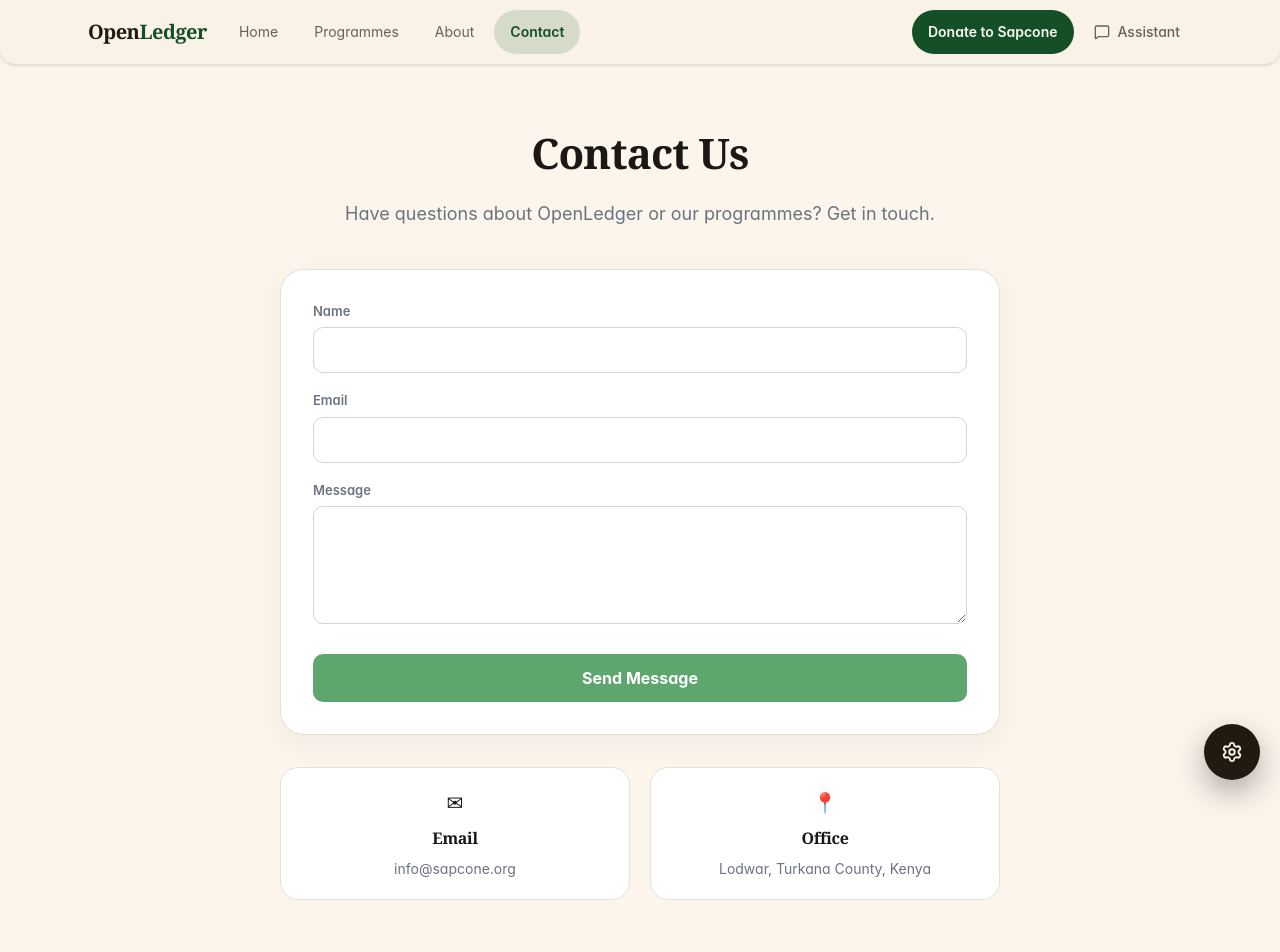
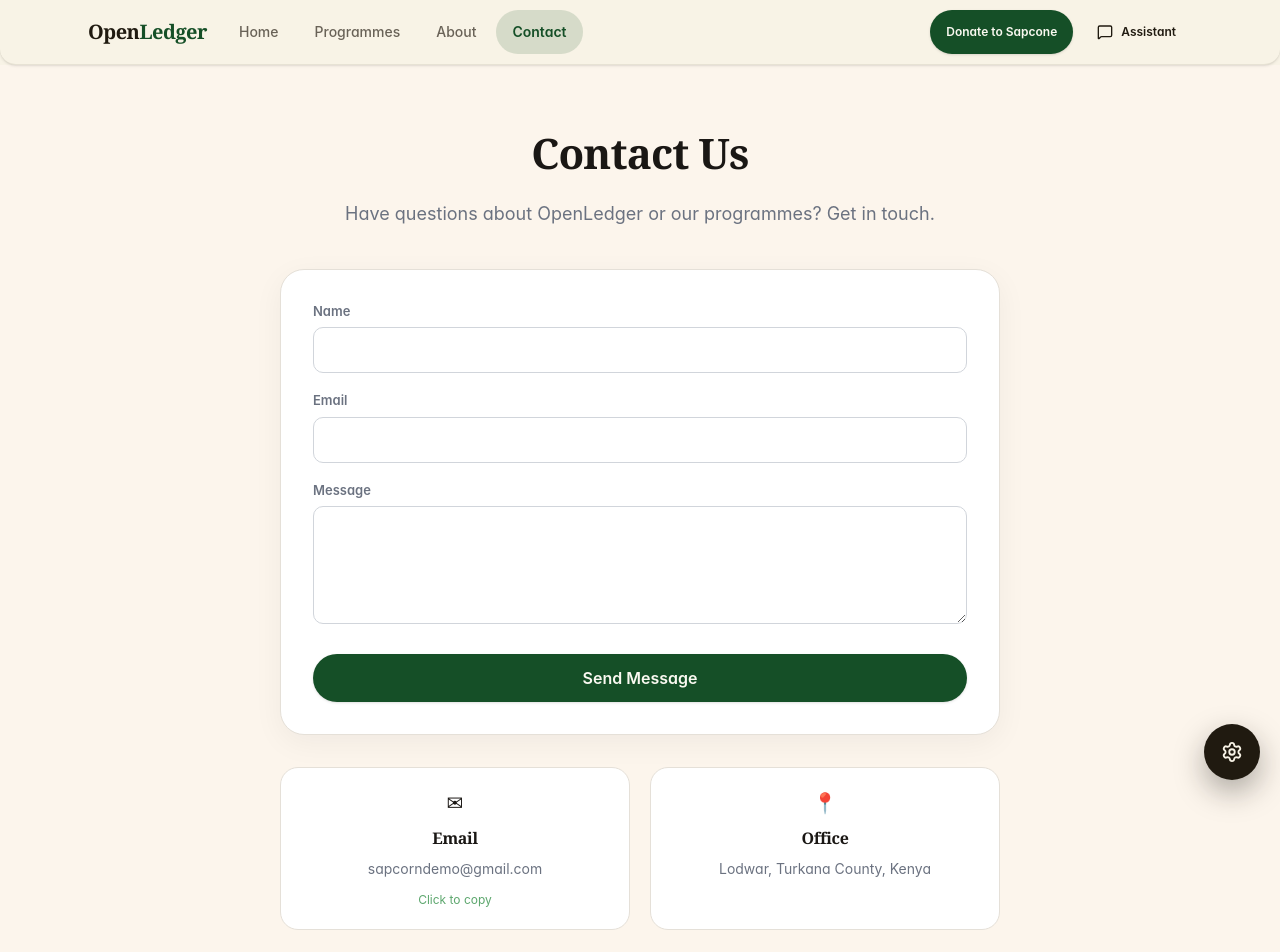
Before and after one commit to OpenLedgerCrew/openledger, a React (Vite) app in the folder frontend/: page /contact in a window 1280 px wide. Shown: the top 952 px of the page. Built offline with nearby package versions, Linux system fonts and the light colour scheme.

Commit message:
"fix: integrate emailjs to contact"

```diff
--- a/frontend/package.json
+++ b/frontend/package.json
@@ -11,6 +11,7 @@
     "typecheck": "tsc --noEmit"
   },
   "dependencies": {
+    "@emailjs/browser": "^4.4.1",
     "@hookform/resolvers": "^5.2.2",
     "@radix-ui/react-accordion": "^1.2.12",
     "@radix-ui/react-alert-dialog": "^1.1.15",
--- a/frontend/src/components/Header.tsx
+++ b/frontend/src/components/Header.tsx
@@ -3,6 +3,7 @@ import { NavLink } from "react-router-dom";
 import { Menu, X, MessageSquare } from "lucide-react";
 import { Logo } from "./ui/Logo";
 import { cn } from "./lib/utils";
+import { Button } from "./ui/button";
 import { DonateModal } from "./DonateModal";
 import { useChatContext } from "../contexts/ChatContext";
 
@@ -35,7 +36,7 @@ export function Header() {
                 end={item.to === "/"}
                 className={({ isActive }) =>
                   cn(
-                    "rounded-full px-4 py-2 text-sm transition-colors duration-200 flex items-center min-h-[44px]",
+                    "rounded-full px-4 py-2 text-sm font-medium transition-colors duration-200 flex items-center min-h-[44px]",
                     isActive
                       ? "font-semibold bg-primary/15 text-primary"
                       : "text-muted-foreground hover:text-foreground hover:bg-accent",
@@ -51,41 +52,45 @@ export function Header() {
           <div className="ml-auto flex items-center gap-2">
 
             {/* Donate — desktop only */}
-            <button
+            <Button
+              variant="default"
+              size="sm"
               onClick={() => setDonateOpen(true)}
-              className="hidden md:inline-flex items-center gap-2 rounded-full bg-primary px-4 py-2 text-sm font-semibold text-primary-foreground transition-opacity hover:opacity-90 min-h-[44px]"
+              className="hidden md:inline-flex"
             >
               Donate to Sapcone
-            </button>
+            </Button>
 
             {/* Assistant toggle — desktop only */}
-            <button
+            <Button
+              variant="ghost"
+              size="sm"
               onClick={toggleChat}
               aria-label={chatOpen ? "Close assistant chat" : "Open assistant chat"}
               aria-expanded={chatOpen}
               className={cn(
-                "hidden md:flex items-center gap-2 rounded-full px-3 py-2 text-sm font-medium transition-colors duration-200 min-h-[44px]",
-                chatOpen
-                  ? "bg-primary/15 text-primary"
-                  : "text-muted-foreground hover:text-foreground hover:bg-accent"
+                "hidden md:inline-flex",
+                chatOpen && "bg-primary/15 text-primary"
               )}
             >
               <MessageSquare size={16} aria-hidden="true" />
               <span>Assistant</span>
-            </button>
+            </Button>
 
             {/* Hamburger — mobile only (md and below) */}
-            <button
+            <Button
+              variant="ghost"
+              size="icon"
               onClick={() => setMobileNavOpen((o) => !o)}
               aria-label={mobileNavOpen ? "Close menu" : "Open menu"}
               aria-expanded={mobileNavOpen}
-              className="flex md:hidden items-center justify-center rounded-full p-2 text-muted-foreground hover:bg-accent hover:text-foreground transition-colors duration-200 min-h-[44px] min-w-[44px]"
+              className="flex md:hidden"
             >
               {mobileNavOpen
                 ? <X size={22} aria-hidden="true" />
                 : <Menu size={22} aria-hidden="true" />
               }
-            </button>
+            </Button>
           </div>
         </div>
 
@@ -104,7 +109,7 @@ export function Header() {
                   onClick={() => setMobileNavOpen(false)}
                   className={({ isActive }) =>
                     cn(
-                      "rounded-lg px-4 py-3 text-sm transition-colors duration-200 min-h-[44px] flex items-center",
+                      "rounded-lg px-4 py-3 text-sm font-medium transition-colors duration-200 min-h-[44px] flex items-center",
                       isActive
                         ? "font-semibold bg-primary/15 text-primary"
                         : "text-muted-foreground hover:text-foreground hover:bg-accent"
@@ -117,20 +122,24 @@ export function Header() {
 
               <div className="my-1 border-t border-border" />
 
-              <button
+              <Button
+                variant="default"
+                size="sm"
+                className="w-full justify-center"
                 onClick={() => { setMobileNavOpen(false); setDonateOpen(true); }}
-                className="rounded-lg px-4 py-3 text-sm font-semibold bg-primary/10 text-primary hover:bg-primary/20 transition-colors duration-200 min-h-[44px] flex items-center"
               >
                 Donate to Sapcone
-              </button>
+              </Button>
 
-              <button
+              <Button
+                variant="ghost"
+                size="sm"
+                className="w-full justify-center"
                 onClick={() => { setMobileNavOpen(false); toggleChat(); }}
-                className="rounded-lg px-4 py-3 text-sm font-medium text-muted-foreground hover:text-foreground hover:bg-accent transition-colors duration-200 min-h-[44px] flex items-center gap-2"
               >
-                <MessageSquare size={15} aria-hidden="true" />
+                <MessageSquare size={16} aria-hidden="true" />
                 Assistant
-              </button>
+              </Button>
             </div>
           </nav>
         )}
--- a/frontend/src/components/ui/button.tsx
+++ b/frontend/src/components/ui/button.tsx
@@ -5,23 +5,23 @@ import { cva, type VariantProps } from "class-variance-authority";
 import { cn } from "../lib/utils";
 
 const buttonVariants = cva(
-  "inline-flex items-center justify-center gap-2 whitespace-nowrap rounded-md text-sm font-medium cursor-pointer transition-colors focus-visible:outline-none focus-visible:ring-1 focus-visible:ring-ring disabled:pointer-events-none disabled:opacity-50 disabled:cursor-not-allowed [&_svg]:pointer-events-none [&_svg]:size-4 [&_svg]:shrink-0",
+  "inline-flex items-center justify-center gap-2 whitespace-nowrap rounded-full text-sm font-semibold cursor-pointer transition-all duration-200 focus-visible:outline-none focus-visible:ring-2 focus-visible:ring-ring focus-visible:ring-offset-2 disabled:pointer-events-none disabled:opacity-50 disabled:cursor-not-allowed [&_svg]:pointer-events-none [&_svg]:size-4 [&_svg]:shrink-0 min-h-[44px]",
   {
     variants: {
       variant: {
-        default: "bg-primary text-primary-foreground shadow hover:bg-primary/90",
-        destructive: "bg-destructive text-destructive-foreground shadow-sm hover:bg-destructive/90",
+        default: "bg-primary text-primary-foreground shadow-sm hover:opacity-90 active:opacity-80",
+        destructive: "bg-destructive text-destructive-foreground shadow-sm hover:opacity-90 active:opacity-80",
         outline:
-          "border border-input bg-background shadow-sm hover:bg-accent hover:text-accent-foreground",
-        secondary: "bg-secondary text-secondary-foreground shadow-sm hover:bg-secondary/80",
+          "border-2 border-primary bg-transparent text-primary hover:bg-primary hover:text-primary-foreground",
+        secondary: "bg-secondary text-secondary-foreground shadow-sm hover:opacity-90",
         ghost: "hover:bg-accent hover:text-accent-foreground",
         link: "text-primary underline-offset-4 hover:underline",
       },
       size: {
-        default: "h-9 px-4 py-2",
-        sm: "h-8 rounded-md px-3 text-xs",
-        lg: "h-10 rounded-md px-8",
-        icon: "h-9 w-9",
+        default: "h-11 px-5 py-2.5",
+        sm: "h-9 px-4 text-xs",
+        lg: "h-12 px-6 text-base",
+        icon: "h-11 w-11",
       },
     },
     defaultVariants: {
--- a/frontend/src/pages/Contact.tsx
+++ b/frontend/src/pages/Contact.tsx
@@ -1,13 +1,57 @@
 import React, { useState } from "react";
 import { PageShell, Container, Section } from "../components/ui/PageShell";
+import { Button } from "../components/ui/button";
+import emailjs from "@emailjs/browser";
 
 export function Contact() {
   const [formData, setFormData] = useState({ name: "", email: "", message: "" });
   const [submitted, setSubmitted] = useState(false);
+  const [loading, setLoading] = useState(false);
 
-  const handleSubmit = (e: React.FormEvent) => {
+  const emailAddress = "sapcorndemo@gmail.com";
+  const [copied, setCopied] = useState(false);
+
+  const handleCopyEmail = async () => {
+    try {
+      await navigator.clipboard.writeText(emailAddress);
+      setCopied(true);
+      window.setTimeout(() => setCopied(false), 2000);
+    } catch (error) {
+      console.error(error);
+      alert("Unable to copy email address.");
+    }
+  };
+
+  const handleSubmit = async (e: React.FormEvent) => {
     e.preventDefault();
-    setSubmitted(true);
+
+    setLoading(true);
+
+    try {
+        await emailjs.send(
+            import.meta.env.VITE_EMAILJS_SERVICE_ID,
+            import.meta.env.VITE_EMAILJS_TEMPLATE_ID,
+            {
+                from_name: formData.name,
+                from_email: formData.email,
+                message: formData.message,
+            },
+            import.meta.env.VITE_EMAILJS_PUBLIC_KEY
+        );
+
+        setSubmitted(true);
+
+        setFormData({
+            name: "",
+            email: "",
+            message: "",
+        });
+    } catch (error) {
+        console.error(error);
+        alert("Failed to send message.");
+    } finally {
+        setLoading(false);
+    }
   };
 
   return (
@@ -141,32 +185,39 @@ export function Contact() {
                       />
                     </div>
 
-                    <button
-                      type="submit"
-                      style={{
-                        width: "100%",
-                        backgroundColor: "#5da76e",
-                        color: "#ffffff",
-                        padding: "12px",
-                        borderRadius: "10px",
-                        border: "none",
-                        fontWeight: 700,
-                        cursor: "pointer",
-                      }}
-                    >
-                      Send Message
-                    </button>
+                   <Button
+                    type="submit"
+                    className="w-full"
+                    size="lg"
+                    disabled={loading}
+                  >
+                    {loading ? "Sending..." : "Send Message"}
+                  </Button>
                   </form>
                 )}
               </div>
 
               {/* Info section */}
               <div style={{ display: "grid", gridTemplateColumns: "repeat(auto-fit, minmax(200px, 1fr))", gap: "20px", textAlign: "center" }}>
-                <div style={{ backgroundColor: "#ffffff", borderRadius: "18px", padding: "20px", border: "1px solid #e5e0d8" }}>
+                <button
+                  type="button"
+                  onClick={handleCopyEmail}
+                  style={{
+                    backgroundColor: "#ffffff",
+                    borderRadius: "18px",
+                    padding: "20px",
+                    border: "1px solid #e5e0d8",
+                    cursor: "pointer",
+                    textAlign: "center",
+                  }}
+                >
                   <span style={{ fontSize: "20px" }}>✉</span>
                   <h4 style={{ fontFamily: "Fraunces, Georgia, serif", fontSize: "16px", fontWeight: 700, margin: "8px 0" }}>Email</h4>
-                  <p style={{ color: "#6b7280", margin: 0, fontSize: "14px" }}>info@sapcone.org</p>
-                </div>
+                  <p style={{ color: "#6b7280", margin: 0, fontSize: "14px" }}>{emailAddress}</p>
+                  <p style={{ color: "#5da76e", margin: "12px 0 0", fontSize: "12px" }}>
+                    {copied ? "Copied to clipboard!" : "Click to copy"}
+                  </p>
+                </button>
                 <div style={{ backgroundColor: "#ffffff", borderRadius: "18px", padding: "20px", border: "1px solid #e5e0d8" }}>
                   <span style={{ fontSize: "20px" }}>📍</span>
                   <h4 style={{ fontFamily: "Fraunces, Georgia, serif", fontSize: "16px", fontWeight: 700, margin: "8px 0" }}>Office</h4>
```
Also changed, not shown: frontend/src/components/EmailReportButton.tsx (+7 -26 lines), frontend/src/pages/About.tsx (+4 -17 lines), frontend/src/pages/PaymentDetail.tsx (+7 -4 lines), frontend/src/pages/ProgrammeDetailPage.tsx (+26 -57 lines), frontend/src/pages/ProgrammeView.tsx (+11 -20 lines), frontend/src/pages/dashboard.tsx (+8 -9 lines), frontend/src/styles.css (+46 -2 lines), frontend/src/vite-env.d.ts (added, +11 -0 lines), 1 other file (tests, documents, lock files or other folders).
